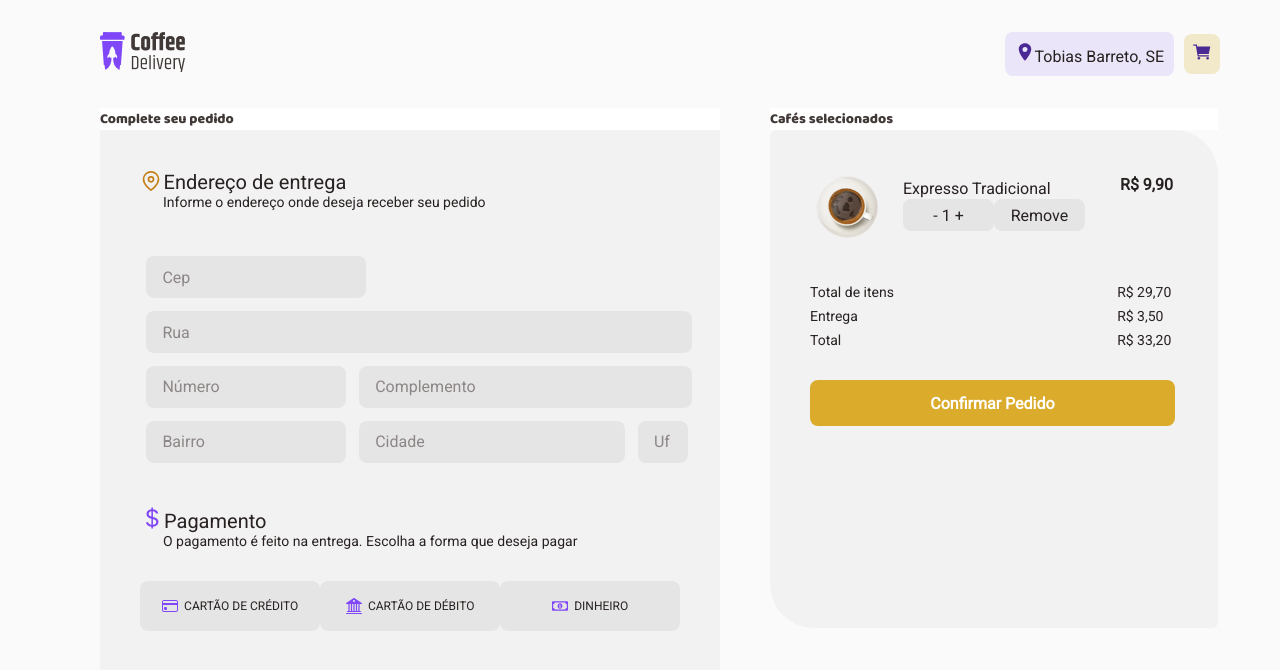
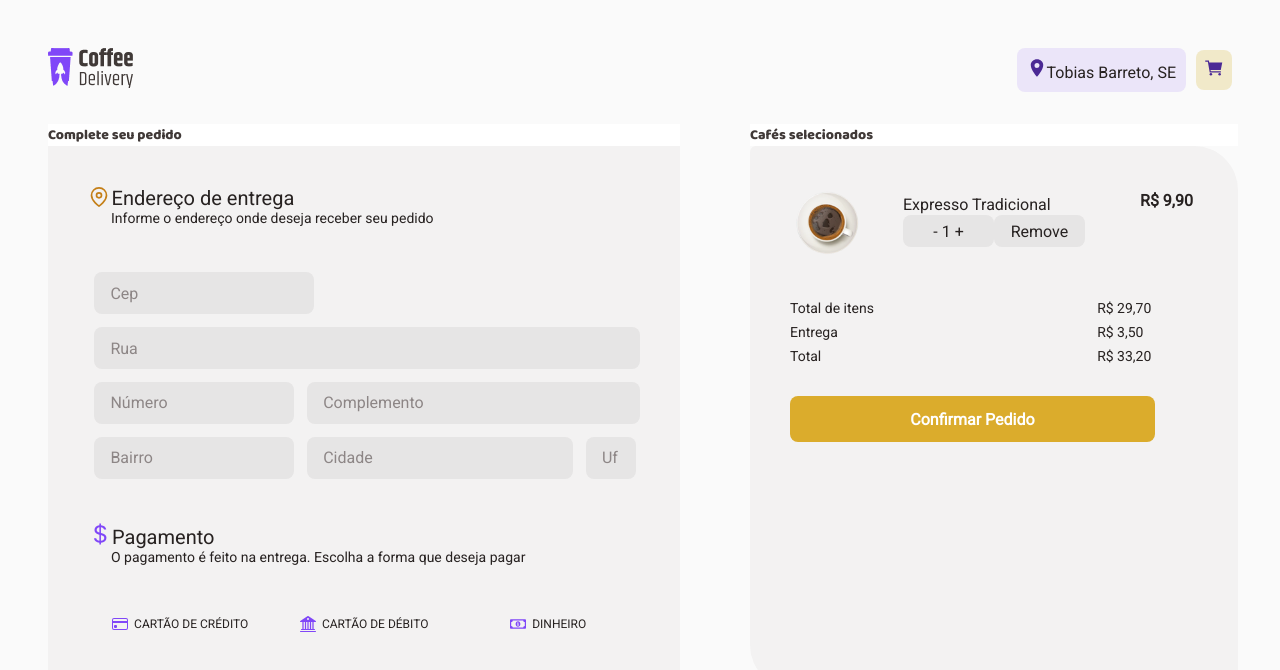
Before and after one commit to Jones-bass/coffe, a React (Vite) app: page /formulario in a window 1280 px wide. Shown: the top 670 px of the page. Built offline with nearby package versions, Linux system fonts and the light colour scheme.

Commit message:
Ajuste Layout2

```diff
--- a/src/components/CoffeConfirmation/styles.ts
+++ b/src/components/CoffeConfirmation/styles.ts
@@ -1,10 +1,12 @@
 import styled from 'styled-components'
 
 export const ContainerMain = styled.main`
-  margin: 32px 100px 0px 0px;
+  padding: 32px 0px 0px 0px;
   flex-wrap: wrap;
 
   > p {
+    margin-left: 20px;
+
     font-family: 'Baloo 2';
     font-size: 14px;
     background-color: ${(porps) => porps.theme.white};
@@ -22,9 +24,10 @@ const Card = styled.div`
 `
 export const ContainerConfirmation = styled.div`
   background-color: ${(porps) => porps.theme.card};
+  margin-left: 20px;
   padding: 40px;
-  width: 448px;
-  height: 498px;
+  width: 488px;
+  height: 543px;
 
   font-size: 20px;
   border-radius: 6px 44px 6px 44px;
--- a/src/components/FormPayment/styles.ts
+++ b/src/components/FormPayment/styles.ts
@@ -38,6 +38,7 @@ export const ContainerPayment = styled.div`
 export const ContainerCardPayment = styled.div`
   display: flex;
   justify-content: space-between;
+  margin-top: 32px;
 `
 
 export const CardPayment = styled.div`
@@ -52,8 +53,7 @@ export const CardPayment = styled.div`
 
   border-radius: 8px;
 
-  margin-top: 32px;
+  margin: 2px;
   width: 180px;
   height: 50px;
-  background-color: ${(porps) => porps.theme.button};
 `
--- a/src/layouts/DefaultLayout/styles.ts
+++ b/src/layouts/DefaultLayout/styles.ts
@@ -1,9 +1,9 @@
 import styled from 'styled-components'
 
 export const LayoutContainer = styled.div`
-  margin: 32px 100px 32px 100px;
-  width: 100%;
-  max-width: 1120px;
+  max-width: 74rem;
+
+  margin: 3rem auto;
 
   display: flex;
   flex-direction: column;
--- a/src/page/ConfirmedOrder/styles.ts
+++ b/src/page/ConfirmedOrder/styles.ts
@@ -3,12 +3,12 @@ import styled from 'styled-components'
 export const ContainerMain = styled.main`
   width: 100%;
   max-width: 1120px;
-  margin: 80px 100px 0px 100px;
+  padding: 80px 0px 0px 0px;
   display: flex;
 `
 
 export const Title = styled.div`
-  margin: 80px 100px 0px 100px;
+  margin: 80px 0px 0px 0px;
 
   span {
     font-size: 32px;
--- a/src/page/ListCoffe/styles.ts
+++ b/src/page/ListCoffe/styles.ts
@@ -25,7 +25,7 @@ export const Cards = styled.div`
   width: 256px;
   height: 310px;
   padding: 100px 20px 0px 20px;
-  margin: 30px 40px 20px 0px;
+  margin: 30px 52px 20px 0px;
 
   text-align: center;
 
```
